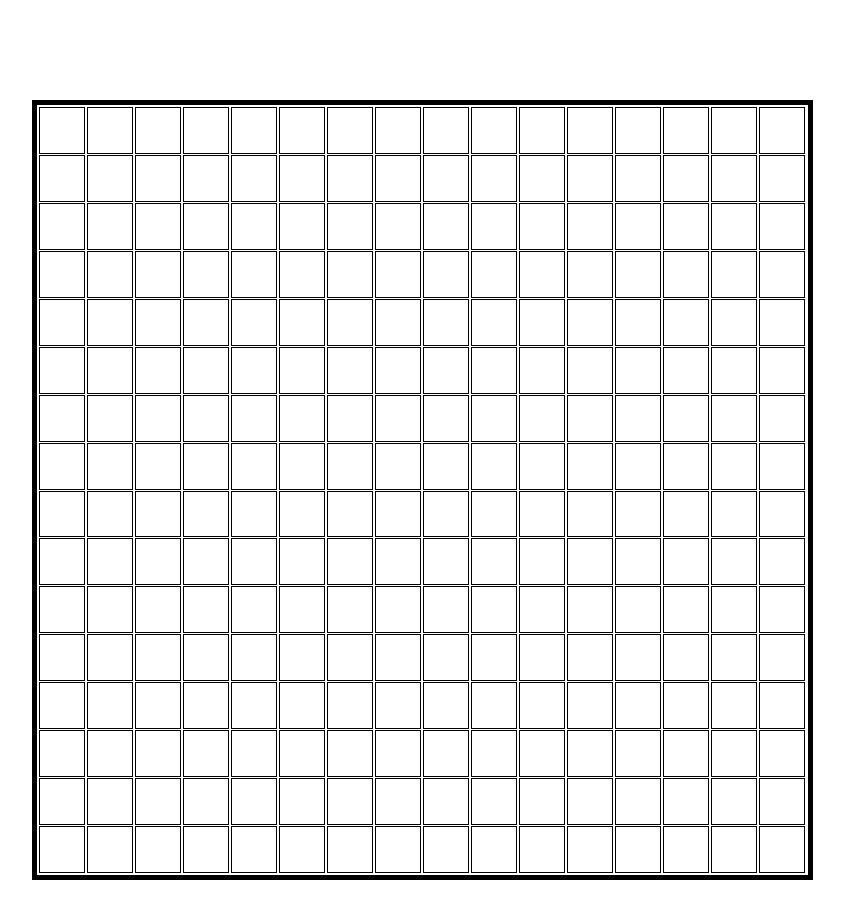
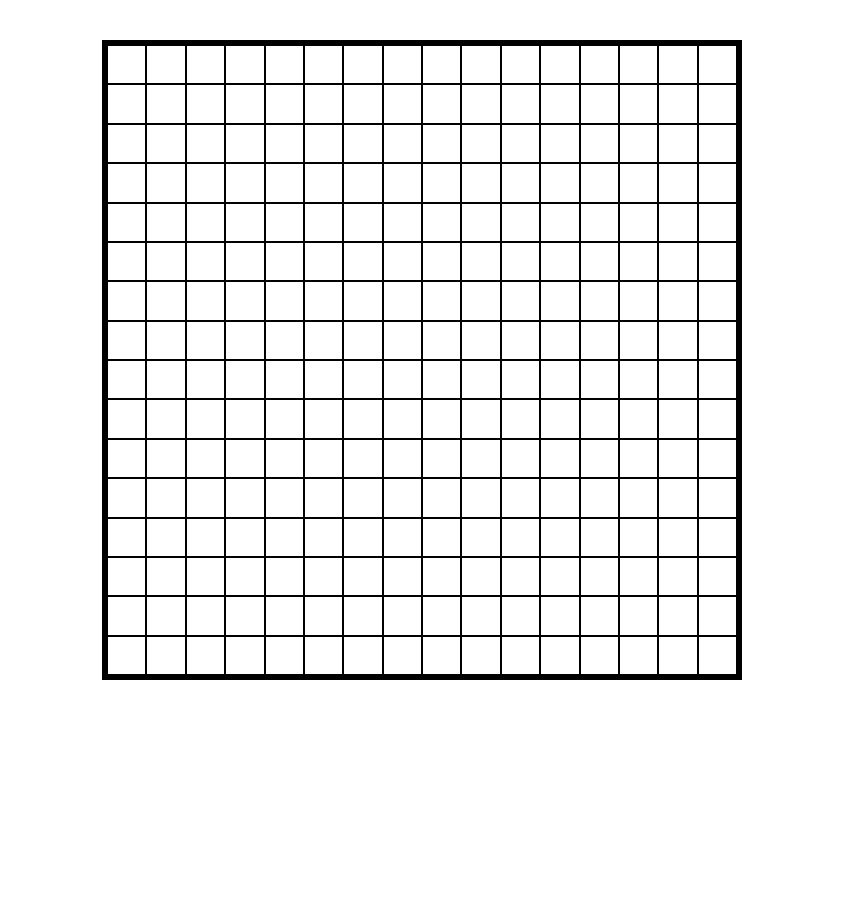
Before and after one commit to mandrewlewis/odin-etch, a plain HTML site: page index.html in a window 1280 px wide. Shown: the whole page, without its empty margins (218-1062 px from the left). After the commit the page ends 840 px from the top, so only its background shows below. Drawn offline with Linux system fonts and the light colour scheme.

Commit message:
Fix styling and grid position on page

```diff
--- a/script.js
+++ b/script.js
@@ -1,7 +1,9 @@
 const gridContainer = document.querySelector('.grid-container');
+const root = document.querySelector(':root');
 let gridSize = 16;
 
 function createGrid(gridSize) {
+    root.style.setProperty('--grid-size', gridSize.toString());
     for (let i=0; i < gridSize**2; i++) {
         let square = document.createElement('div');
         square.classList.add('square');
--- a/styles.css
+++ b/styles.css
@@ -1,28 +1,39 @@
+:root {
+    --grid-size: 0
+}
+
 * {
     margin: 0;
     padding: 0;
     box-sizing: border-box;
 }
 
-body {
+html, body {
+    height: 100%;
+}
+
+/* body {
     display: flex;
     flex-direction: column;
     align-items: center;
-}
+} */
 
 .grid-container {
     display: flex;
     flex-wrap: wrap;
     justify-content: space-between;
-    gap: 1px;
+    gap: 0px;
     border: 5px solid black;
-    margin: 100px;
-    padding: 2px;
-    max-height: 100vh;
+    /* margin: calc( 10px * var(--grid-size)); */
+    max-width: 80vh;
+    margin: 40px auto;
+    padding: 0px;
+
 }
 
 .square {
     border: 1px solid black;
     aspect-ratio: 1/1;
-    flex: 0 1 calc((100% / 16) - 1px);
+    flex: 0 1 calc((100% / var(--grid-size)) - 0px);
+    flex-shrink: 1;
 }
```
Also changed, not shown: index.html (line endings or trailing spaces).
